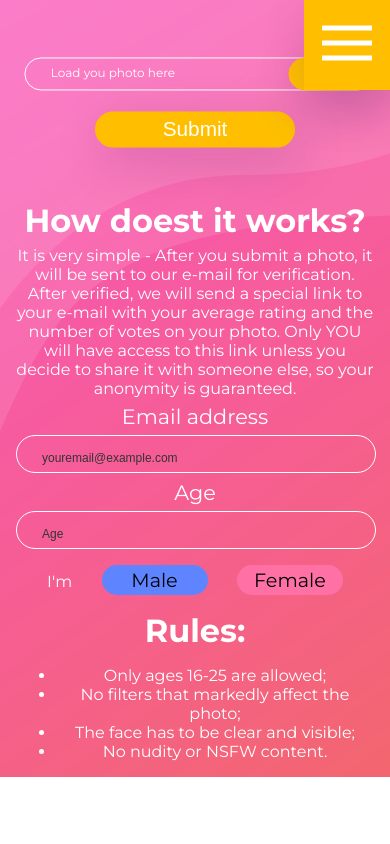
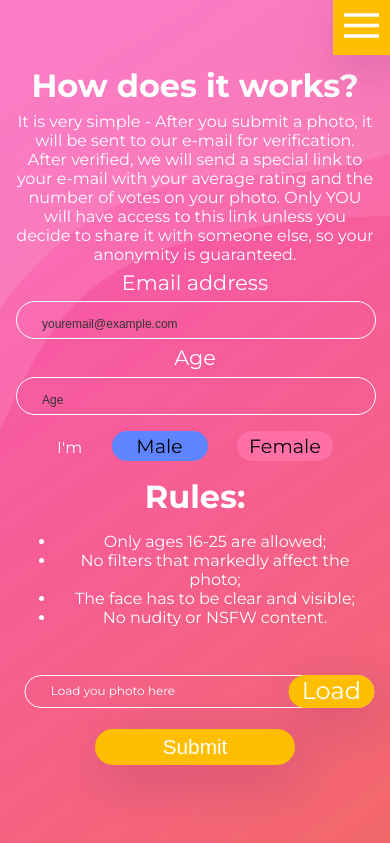
Before and after one commit to NightSkyStudios/algerate, a Django app: page /submit_photo/ in a window 390 px wide. Run offline with Django 3.2, Linux system fonts and the light colour scheme.

Commit message:
quick fix and responsivnes

```diff
--- a/main/views.py
+++ b/main/views.py
@@ -85,13 +85,13 @@ def get_image(request, mode):
     for r in ratings:
         s += r.rating
     try:
-        avg = s / count
+        avg = format(s/count, ".1f")
     except ZeroDivisionError:
         avg = 'not rated yet'
 
     request.session.__setitem__('uuid', image.unique_link.__str__())
 
-    return HttpResponse(f'{image.image.url}\n{format(avg, ".1f")}')
+    return HttpResponse(f'{image.image.url}\n{avg}')
 
 
 def rate_image(request, rate):
@@ -122,10 +122,12 @@ def submit_photo(request):
         email = request.POST.get('email')
         age = request.POST.get('age')
         sex = request.POST.get('sex')
-        image = request.POST.get('file')
-        PostedImage.objects.create(email=email,
+        image = request.FILES['file']
+        # print(f)
+        instance = PostedImage.objects.create(email=email,
                                    age=age,
                                    sex=sex,
                                    image=image)
+        instance.save()
 
     return render(request, 'submit_photo.html')
--- a/static/css/_form.scss
+++ b/static/css/_form.scss
@@ -143,10 +143,12 @@ input[type=file] {
     background: white;
     color: black;
     cursor: pointer;
-    width: 100px;
+    width: 90px;
     text-align: center;
     transition: background-color .3s, border-color .3s;
     font-size: 1.2em;
+
+
 }
 
 input[type=radio] {
@@ -183,26 +185,29 @@ input[type=radio] {
 //male lable active
 #male:checked + .sex-radio-label {
     background: var(--sex-alt-male);
+    color: white;
 }
 
 //female label checked
 #female:checked + .sex-radio-label {
     background: var(--sex-alt-female);
+    color: white;
 }
 
 //both label checked
 #both:checked + .sex-radio-label {
     background: var(--sex-alt-both);
+    color: white;
 }
 
 //textarea input
 textarea {
     display: block;
     border-radius: 25px;
-    width: 80%;
+    width: calc(100% - 25px);
     background: transparent;
     border: solid 1px white;
-    padding: 0 25px;
+    padding: 0 0 0 25px;
     resize: none;
     color: white;
     font-size: 1.5em;
--- a/static/css/_index.scss
+++ b/static/css/_index.scss
@@ -1,3 +1,23 @@
+.grid-a-left {
+    grid-area: left;
+}
+
+.grid-a-right {
+    grid-area: right;
+}
+
+.grid-m-top {
+    @media only screen and (max-width: 800px) {
+        grid-area: top;
+    }
+}
+
+.grid-m-bottom {
+    @media only screen and (max-width: 800px) {
+        grid-area: bottom;
+    }
+}
+
 .content {
     //Style
     //background: {% %};
@@ -16,20 +36,19 @@
         grid-template-columns: 1fr 1fr;
         padding: 0 2em;
         height: 100%;
-        grid-template-areas: 'text photo';
+        grid-template-areas: 'left right';
 
         @media only screen and (max-width: 800px) {
             grid-template-columns: 1fr;
-            grid-template-rows: 1fr 3fr;
+            grid-template-rows: 1fr 200px;
             text-align: center;
             grid-gap: 0;
-            grid-template-areas: 'photo' 'text';
-            padding: 0;
+            grid-template-areas: 'top' 'bottom';
+            padding: 60px 0 0 0;
         }
 
         .description-wraper {
             height: 100%;
-            grid-area: text;
 
             .description {
 
@@ -51,7 +70,6 @@
                 .button-group {
                     position: relative;
                     top: 40%;
-                    margin: 2em;
                     bottom: 0;
                 }
             }
@@ -59,10 +77,9 @@
 
         .image-wraper {
             height: 100%;
-            grid-area: photo;
 
-            @media only screen and (max-height: 700px) {
-
+            @media only screen and (max-height: 800px) {
+                height: fit-content;
             }
 
             .image {
@@ -88,6 +105,11 @@
             top: 50%;
             transform: translateY(-50%);
 
+            @media only screen and (max-width: 800px) {
+                top: 0;
+                transform: none;
+            }
+
             .image-loaded {
                 background: white;
                 min-width: 100%;
--- a/static/css/_navbar.scss
+++ b/static/css/_navbar.scss
@@ -99,7 +99,7 @@
     position: absolute;
     top: 0;
     right: 0;
-    padding: 1em;
+    padding: 6px 9px;
     background-color: var(--accent-yellow);
     z-index: 2;
 
--- a/static/css/_submit_page.scss
+++ b/static/css/_submit_page.scss
@@ -14,8 +14,7 @@
 .adaptive-image {
     margin-bottom: 2em;
     display: block;
-    max-width: 80%;
-    max-height: 80%;
+    max-width: 100%;
     transform: translateX(-50%);
     position: relative;
     left: 50%;
--- a/static/css/styles.css
+++ b/static/css/styles.css
@@ -90,6 +90,26 @@ ul {
   font-size: 1.5em;
 }
 
+.grid-a-left {
+  grid-area: left;
+}
+
+.grid-a-right {
+  grid-area: right;
+}
+
+@media only screen and (max-width: 800px) {
+  .grid-m-top {
+    grid-area: top;
+  }
+}
+
+@media only screen and (max-width: 800px) {
+  .grid-m-bottom {
+    grid-area: bottom;
+  }
+}
+
 .content {
   background-position: center;
   background-repeat: no-repeat;
@@ -108,21 +128,20 @@ ul {
   grid-template-columns: 1fr 1fr;
   padding: 0 2em;
   height: 100%;
-  grid-template-areas: "text photo";
+  grid-template-areas: "left right";
 }
 @media only screen and (max-width: 800px) {
   .content-grid {
     grid-template-columns: 1fr;
-    grid-template-rows: 1fr 3fr;
+    grid-template-rows: 1fr 200px;
     text-align: center;
     grid-gap: 0;
-    grid-template-areas: "photo" "text";
-    padding: 0;
+    grid-template-areas: "top" "bottom";
+    padding: 60px 0 0 0;
   }
 }
 .content-grid .description-wraper {
   height: 100%;
-  grid-area: text;
 }
 .content-grid .description-wraper .description {
   position: relative;
@@ -144,12 +163,15 @@ ul {
 .content-grid .description-wraper .description .button-group {
   position: relative;
   top: 40%;
-  margin: 2em;
   bottom: 0;
 }
 .content-grid .image-wraper {
   height: 100%;
-  grid-area: photo;
+}
+@media only screen and (max-height: 800px) {
+  .content-grid .image-wraper {
+    height: fit-content;
+  }
 }
 .content-grid .image-wraper .image {
   display: block;
@@ -171,6 +193,12 @@ ul {
   position: relative;
   top: 50%;
   transform: translateY(-50%);
+}
+@media only screen and (max-width: 800px) {
+  .content-grid .submit-photo-image {
+    top: 0;
+    transform: none;
+  }
 }
 .content-grid .submit-photo-image .image-loaded {
   background: white;
@@ -306,7 +334,7 @@ input[type=file] ~ label:hover, input[type=file] ~ label:active {
   background: white;
   color: black;
   cursor: pointer;
-  width: 100px;
+  width: 90px;
   text-align: center;
   transition: background-color 0.3s, border-color 0.3s;
   font-size: 1.2em;
@@ -342,23 +370,26 @@ input[type=radio] {
 
 #male:checked + .sex-radio-label {
   background: var(--sex-alt-male);
+  color: white;
 }
 
 #female:checked + .sex-radio-label {
   background: var(--sex-alt-female);
+  color: white;
 }
 
 #both:checked + .sex-radio-label {
   background: var(--sex-alt-both);
+  color: white;
 }
 
 textarea {
   display: block;
   border-radius: 25px;
-  width: 80%;
+  width: calc(100% - 25px);
   background: transparent;
   border: solid 1px white;
-  padding: 0 25px;
+  padding: 0 0 0 25px;
   resize: none;
   color: white;
   font-size: 1.5em;
@@ -487,8 +518,7 @@ textarea:focus {
 .adaptive-image {
   margin-bottom: 2em;
   display: block;
-  max-width: 80%;
-  max-height: 80%;
+  max-width: 100%;
   transform: translateX(-50%);
   position: relative;
   left: 50%;
@@ -620,7 +650,7 @@ textarea:focus {
   position: absolute;
   top: 0;
   right: 0;
-  padding: 1em;
+  padding: 6px 9px;
   background-color: var(--accent-yellow);
   z-index: 2;
   border: 2px var(--accent-yellow) solid;
--- a/templates/index.html
+++ b/templates/index.html
@@ -14,6 +14,7 @@
     <div class="content-grid">
         <div class="description-wraper">
             <div class="description">
+                <h3>Welcome to Algerate.com</h3>
             <span class="fs-2">This is an ANONYMOUS website in which people can upload images of themselves and let other people
                 rate them. Feel free to submit a photo of yourself if you are feeling curious, or rate other people's
                 photos if you are looking for a great time-killer.</span>
--- a/templates/navbar.html
+++ b/templates/navbar.html
@@ -8,7 +8,7 @@
 
 <label class="mobile-nav-toggle" for="navbar-toggle">
     <svg xmlns="http://www.w3.org/2000/svg" x="0px" y="0px"
-         width="50" height="50"
+         width="35" height="35"
          viewBox="0 0 50 50">
         <g id="surface1">
             <path style=" "
--- a/templates/submit_photo.html
+++ b/templates/submit_photo.html
@@ -11,12 +11,12 @@
 
 {% include 'navbar.html' %}
 <div class="content" style=" background-image: url({% static 'img/Background.png' %});">
-    <form style="display: initial" action="" method="POST">
+    <form style="display: initial" action="" method="POST" enctype="multipart/form-data">
         {% csrf_token %}
         <div class="content-grid">
-            <div class="description-wraper">
+            <div class="description-wraper grid-a-left grid-m-top">
                 <div class="submit-photo-text description">
-                    <h3>How doest it works?</h3>
+                    <h3>How does it works?</h3>
                     <span>
                         It is very simple - After you submit a photo, it will be
                         sent to our e-mail for verification. After verified, we
@@ -47,7 +47,7 @@
                     </ul>
                 </div>
             </div>
-            <div class="image-wraper">
+            <div class="image-wraper grid-a-right grid-m-bottom">
                 <div class="submit-photo-image">
                     <img src="" alt="" id="loadedImage">
                     <div class="file-load-group">
```
Also changed, not shown: 1 other file. Lines whose indentation alone changed are shown as unchanged.
